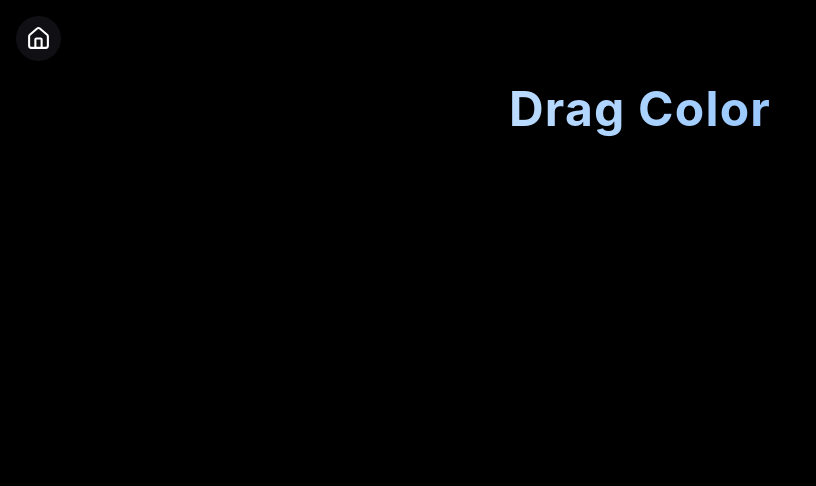
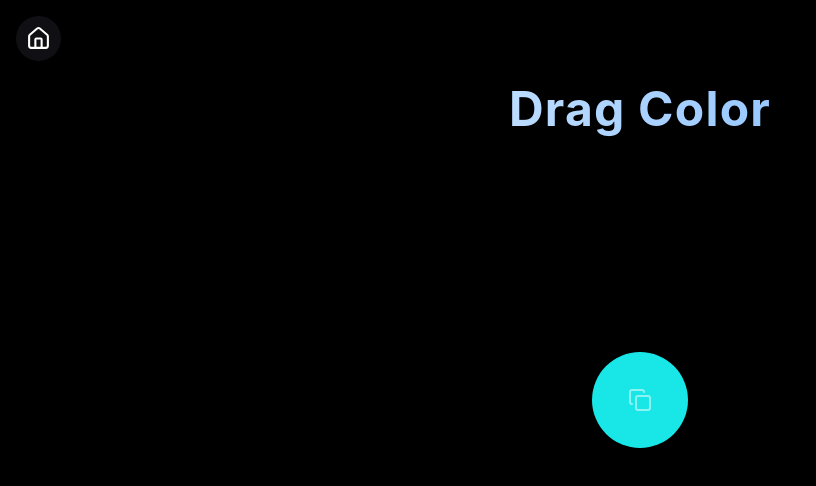
Before and after one commit to Hrisshhii/react-practice, a React (Vite) app in the folder framermotion/: page /#/drag-color in a window 1280 px wide. Shown: the top 486 px of the page, without its empty margins (0-816 px from the left). Built offline with nearby package versions, Linux system fonts and the light colour scheme.

Commit message:
Enhance DragColor component with color copying functionality and update Home link to include an icon

```diff
--- a/framermotion/src/components/DragColor/DragColor.tsx
+++ b/framermotion/src/components/DragColor/DragColor.tsx
@@ -1,7 +1,28 @@
-import {motion, useMotionValue} from "framer-motion";
+import {motion, useMotionValue, useMotionValueEvent, useTransform} from "framer-motion";
 import { BackHome } from "../BackHome"
+import { Copy } from "lucide-react";
+import { useState } from "react";
 
 const DragColor = () => {
+  const [color,setColor]=useState("");
+
+  const x=useMotionValue(0);
+  const y=useMotionValue(0);
+  const hue=useTransform(x,[-400,400],[0,360]);
+  const lightness=useTransform(y,[-300,300],[30,70]);
+
+  const backgroundColor=useTransform([hue,lightness],([h,l])=>`hsl(${h},80%,${l}%)`);
+  useMotionValueEvent(backgroundColor,"change",(latest)=>setColor(latest));
+
+  const copyColor=async()=>{
+    try{
+      await navigator.clipboard.writeText(color);
+      alert("Color: "+color);
+    }catch(err){
+      alert("Failed to copy!!"+err)
+    };
+  };
+
   return (
     <div className="relative h-screen bg-black overflow-hidden">
       <div className="relative z-50">
@@ -10,7 +31,17 @@ const DragColor = () => {
       <h1 className="text-center text-5xl p-2 font-bold bg-clip-text bg-linear-to-r from-white to-blue-400 text-transparent tracking-wide">
         Drag Color
       </h1>
-      <motion.div className="absolute inset-0 flex justify-center items-center flex-col gap-4"></motion.div>
+      <motion.div className="absolute inset-0 flex justify-center items-center flex-col gap-4">
+        <motion.div className="w-24 h-24 flex items-center justify-center rounded-full cursor-grab"
+          drag
+          dragConstraints={{
+            left:-400, right:400, top:-300, bottom:300,
+          }}
+          style={{x,y,backgroundColor}}
+        >
+          <Copy className="cursor-pointer text-white/50" onClick={copyColor}/>
+        </motion.div>
+      </motion.div>
     </div>
   )
 }
--- a/framermotion/src/components/Home.tsx
+++ b/framermotion/src/components/Home.tsx
@@ -15,7 +15,7 @@ export default function Home() {
         <Link to="/gesture" className="card">🖖 Gesture</Link>
         <Link to="/stagger" className="card">〰 Staggering Animation</Link>
         <Link to="/range-slider" className="card">🎚️ Range Slider</Link>
-        <Link to="/drag-color" className="card">Drag Color</Link>
+        <Link to="/drag-color" className="card">🎨 Drag Color</Link>
         <a href="https://hrisshhii.github.io/react-practice/ts" className="card" style={{ background: "linear-gradient(135deg,#6366f1,#22d3ee)" }}>
           ⚡ TypeScript Mini Projects
         </a>
```
